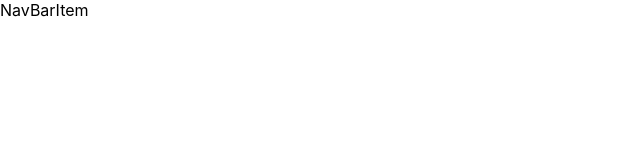
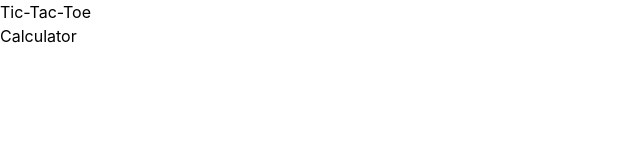
Before and after one commit to aimanaress/miniprojects, a React (Create React App) app: page / in a window 1280 px wide. Shown: the top 160 px of the page, without its empty margins (0-640 px from the left). Built offline with nearby package versions, Linux system fonts and the light colour scheme.

Commit message:
Initialize tailwindcss

```diff
--- a/package.json
+++ b/package.json
@@ -34,5 +34,8 @@
       "last 1 firefox version",
       "last 1 safari version"
     ]
+  },
+  "devDependencies": {
+    "tailwindcss": "^3.4.1"
   }
 }
--- a/src/components/NavBar/NavBar.js
+++ b/src/components/NavBar/NavBar.js
@@ -3,9 +3,22 @@ import React from "react";
 import NavBarItem from "./NavBarItem";
 
 const NavBar = () => {
+  const navigations = [
+    {
+      id: 1,
+      title: "Tic-Tac-Toe",
+    },
+    {
+      id: 2,
+      title: "Calculator",
+    },
+  ];
+
   return (
     <div>
-      <NavBarItem />
+      {navigations.map((nav) => {
+        return <NavBarItem id={nav.id} title={nav.title} />;
+      })}
     </div>
   );
 };
--- a/src/components/NavBar/NavBarItem.js
+++ b/src/components/NavBar/NavBarItem.js
@@ -1,7 +1,11 @@
 import React from "react";
 
-const NavBarItem = () => {
-  return <div>NavBarItem</div>;
+const NavBarItem = (props) => {
+  return (
+    <div className="">
+      <div>{props.title}</div>
+    </div>
+  );
 };
 
 export default NavBarItem;
--- /dev/null
+++ b/tailwind.config.js
@@ -0,0 +1,8 @@
+/** @type {import('tailwindcss').Config} */
+module.exports = {
+  content: ["./src/**/*.{js,jsx,ts,tsx}"],
+  theme: {
+    extend: {},
+  },
+  plugins: [],
+};
```
Also changed, not shown: src/index.css (+7 -3 lines), 1 other file (tests, documents, lock files or other folders).
